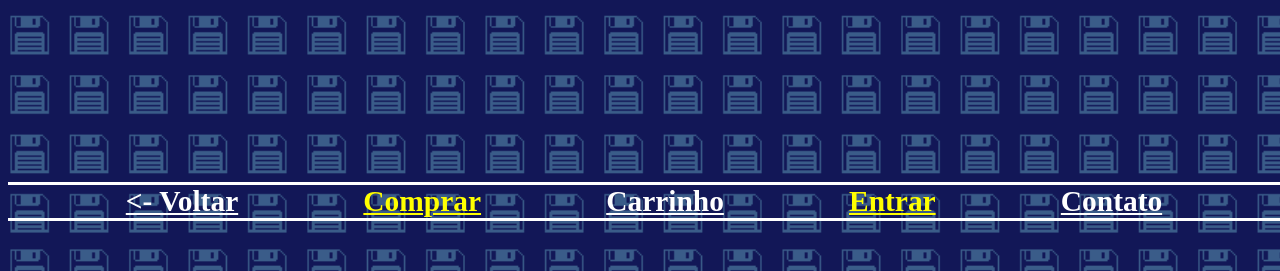
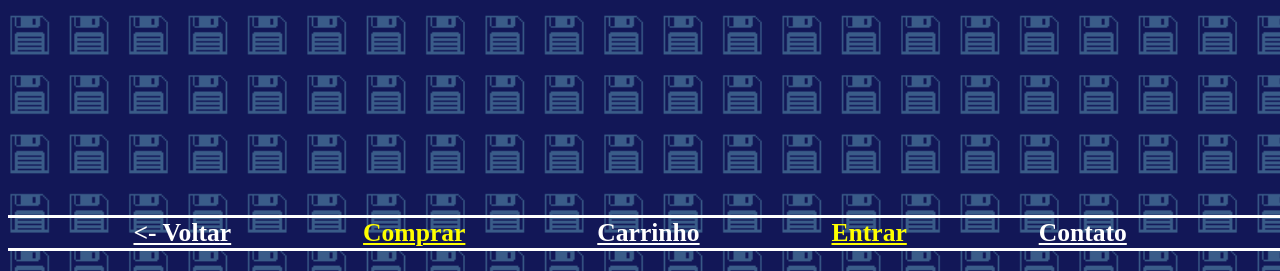
Before and after one commit to 0gudu/Floppy-Arch, a PHP site: page /entrar.html in a window 1280 px wide. Shown: the part 529-800 px from the top of the page. Run offline with PHP 8.4, Linux system fonts and the light colour scheme.

Commit message:
tamanhos

```diff
--- a/css/entrar.css
+++ b/css/entrar.css
@@ -13,14 +13,15 @@ body{
 
 .footer {
     position: fixed;
-    bottom: 50px;
+    bottom: 20px;
     width: 100%;
     display: inline-block;
-    font-size: 2.3vw;
+    font-size: 2vw;
+    z-index: 1;
 }
 
 span {
-    padding-left: 9.2%;
+    padding-left: 9.8%;
 }
 
 .branco{
```
Also changed, not shown: css/carrinho.css (+4 -3 lines), css/comprar.css (+4 -3 lines), css/contato.css (+4 -3 lines).
